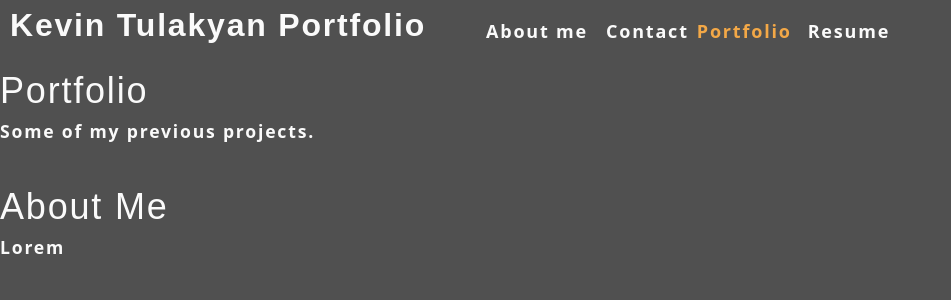
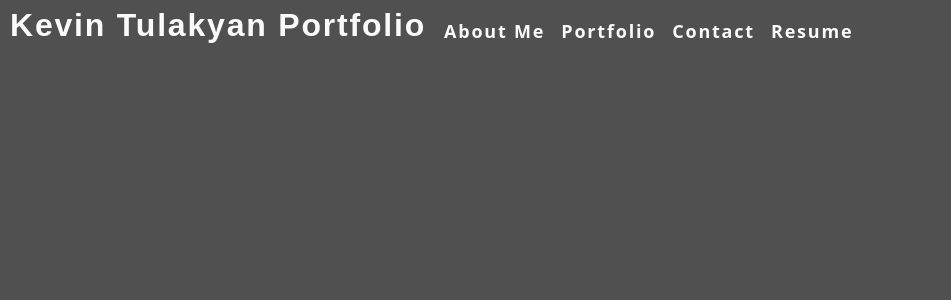
Before and after one commit to KevinTulakyan/React-Portfolio, a React (Create React App) app: page / in a window 1280 px wide. Shown: the top 300 px of the page, without its empty margins (0-951 px from the left). Built offline with nearby package versions, Linux system fonts and the light colour scheme.

Commit message:
added functioning nav bar

```diff
--- a/src/App.js
+++ b/src/App.js
@@ -3,34 +3,39 @@ import Nav from './components/Nav';
 import About from './components/About';
 import Portfolio from './components/Portfolio';
 import ContactForm from './components/Contact';
+import Resume from './components/Resume';
 
 function App() {
   const [contactSelected, setContactSelected] = useState(false);
-  const [categories] = useState([
-    { name: 'portfolio', description: 'Some of my previous projects.' },
-    { name: 'resume', description: 'Some of the things I am well versed in.' },
-  ]);
-
-  const [currentCategory, setCurrentCategory] = useState(categories[0]);
+  const [AboutSelected, setAboutSelected] = useState(false);
+  const [PortfolioSelected, setPortfolioSelected] = useState(false);
+  const [ResumeSelected, setResumeSelected] = useState(false);
 
   return (
     <div>
       <Nav
-          categories={categories}
-          setCurrentCategory={setCurrentCategory}
-          currentCategory={currentCategory}
           contactSelected={contactSelected}
           setContactSelected={setContactSelected}
+          AboutSelected={AboutSelected}
+          setAboutSelected={setAboutSelected}
+          PortfolioSelected={PortfolioSelected}
+          setPortfolioSelected={setPortfolioSelected}
+          ResumeSelected={ResumeSelected}
+          setResumeSelected={setResumeSelected}
         ></Nav>
       <main>
-        {!contactSelected ? (
-          <>
-            <Portfolio currentCategory={currentCategory}></Portfolio>
-            <About></About>
-          </>
-        ) : (
-          <ContactForm></ContactForm>
-        )}
+        {contactSelected
+        ? (<><ContactForm></ContactForm></>)
+        : (<></>)}
+        {AboutSelected
+        ? (<><About></About> </>)
+        : (<></>)}
+        {PortfolioSelected
+        ? (<><Portfolio></Portfolio></>)
+        : (<></>)}
+        {ResumeSelected
+        ? (<><Resume></Resume></>)
+        : (<></>)}
       </main>
     </div>
   );
--- a/src/components/About/index.js
+++ b/src/components/About/index.js
@@ -4,7 +4,7 @@ function About() {
     return(
         <section className="my-5">
             <h1 id='about' >About Me</h1>
-            <p>Lorem</p>
+            <p>Lorem ipsum dolor sit amet, consectetur adipiscing elit, sed do eiusmod tempor incididunt ut labore et dolore magna aliqua. Ut enim ad minim veniam, quis nostrud exercitation ullamco laboris nisi ut aliquip ex ea commodo consequat. Duis aute irure dolor in reprehenderit in voluptate velit esse cillum dolore eu fugiat nulla pariatur. Excepteur sint occaecat cupidatat non proident, sunt in culpa qui officia deserunt mollit anim id est laborum.</p>
         </section>
     );
 }
--- a/src/components/Contact/index.js
+++ b/src/components/Contact/index.js
@@ -0,0 +1,63 @@
+import React, { useState } from 'react';
+import { validateEmail } from '../../utils/helpers';
+
+function ContactForm() {
+    const [formState, setFormState] = useState({ name: '', email: '', message: '' });
+    const { name, email, message } = formState;
+    const [errorMessage, setErrorMessage] = useState('');
+
+    function handleChange(e) {
+        if (e.target.name === 'email') {
+            const isValid = validateEmail(e.target.value);
+            console.log(isValid);
+            // isValid conditional statement
+            if (!isValid) {
+                setErrorMessage('Your email is invalid.');
+            }
+            else {
+                setErrorMessage('');
+            }
+        }
+        else {
+            if (!e.target.value.length) {
+                setErrorMessage(`${e.target.name} is required.`);
+            } else {
+                setErrorMessage('');
+            }
+        }
+        if (!errorMessage) {
+            setFormState({ ...formState, [e.target.name]: e.target.value });
+        }
+    }
+    function handleSubmit(e) {
+        e.preventDefault();
+        console.log(formState);
+    }
+    return (
+        <section>
+            <h1>Contact me</h1>
+            <form id="contact-form" onSubmit={handleSubmit}>
+                <div>
+                    <label htmlFor="name">Name:</label>
+                    <input type="text" defaultValue={name} onBlur={handleChange} name="name" />
+                </div>
+                <div>
+                    <label htmlFor="email">Email address:</label>
+                    <input type="email" defaultValue={email} name="email" onBlur={handleChange} />
+                </div>
+                <div>
+                    <label htmlFor="message">Message:</label>
+                    <textarea name="message" defaultValue={message} onBlur={handleChange} rows="5" />
+                </div>
+                {errorMessage && (
+                    <div>
+                        <p className="error-text">{errorMessage}</p>
+                    </div>
+                )}
+                <button type="submit">Submit</button>
+            </form>
+        </section>
+    )
+}
+
+export default ContactForm;
--- a/src/components/Nav/index.js
+++ b/src/components/Nav/index.js
@@ -3,16 +3,16 @@ import { capitalizeFirstLetter } from "../../utils/helpers";
 
 function Nav(props) {
     const {
-        categories = [],
-        setCurrentCategory,
-        currentCategory,
         contactSelected,
-        setContactSelected
+        setContactSelected,
+        aboutSelected,
+        setAboutSelected,
+        portfolioSelected,
+        setPortfolioSelected,
+        resumeSelected,
+        setResumeSelected,
     } = props;
 
-    useEffect(() => {
-        document.title = capitalizeFirstLetter(currentCategory.name);
-    }, [currentCategory]);
 
     return (
         <header className="flex-row px-1">
@@ -25,34 +25,30 @@ function Nav(props) {
                 </a>
             </h2>
             <nav>
-                <ul className="flex-row">
-                    <li className={`mx-2 ${contactSelected && 'navActive'}`}>
-                        <a href="#about" onClick={() => setContactSelected(false)}>
-                            About me
-                        </a>
+                <ul className="flex-row px-1" >
+                    <li className= "mx-1">
+                        <span onClick={() => { setAboutSelected(true); setContactSelected(false); setPortfolioSelected(false); setResumeSelected(false) }}>
+                            About Me
+                        </span>
                     </li>
-                    <li>
-                        <span onClick={() => setContactSelected(true)}>Contact</span>
+                    <li className= "mx-1">
+                        <span onClick={() => { setAboutSelected(false); setContactSelected(false); setPortfolioSelected(true); setResumeSelected(false) }}>
+                            Portfolio
+                        </span>
                     </li>
-                    {categories.map((category) => (
-                        <li
-                        className={`mx-1 ${
-                          currentCategory.name === category.name && !contactSelected && `navActive`
-                          }`}
-                        key={category.name}
-                      >
-                            <span
-                                onClick={() => {
-                                    setCurrentCategory(category)
-                                }}
-                            >
-                                {capitalizeFirstLetter(category.name)}
-                            </span>
-                        </li>
-                    ))}
+                    <li className= "mx-1">
+                        <span onClick={() => { setAboutSelected(false); setContactSelected(true); setPortfolioSelected(false); setResumeSelected(false) }}>
+                        Contact
+                        </span>
+                    </li>
+                    <li className= "mx-1">
+                        <span onClick={() => {setAboutSelected(false); setContactSelected(false); setPortfolioSelected(false); setResumeSelected(true)}}>
+                        Resume
+                        </span>
+                    </li>
                 </ul>
             </nav>
-        </header>
+        </header >
     );
 }
 
--- a/src/components/Portfolio/index.js
+++ b/src/components/Portfolio/index.js
@@ -1,12 +1,11 @@
 import React from 'react';
-import { capitalizeFirstLetter } from '../../utils/helpers';
 
 function Portfolio(props) {
-  const { currentCategory } = props;
+
   return (
     <section>
-      <h1 data-testid="h1tag">{capitalizeFirstLetter(currentCategory.name)}</h1>
-      <p>{currentCategory.description}</p>
+
+
     </section>
   );
 }
```
